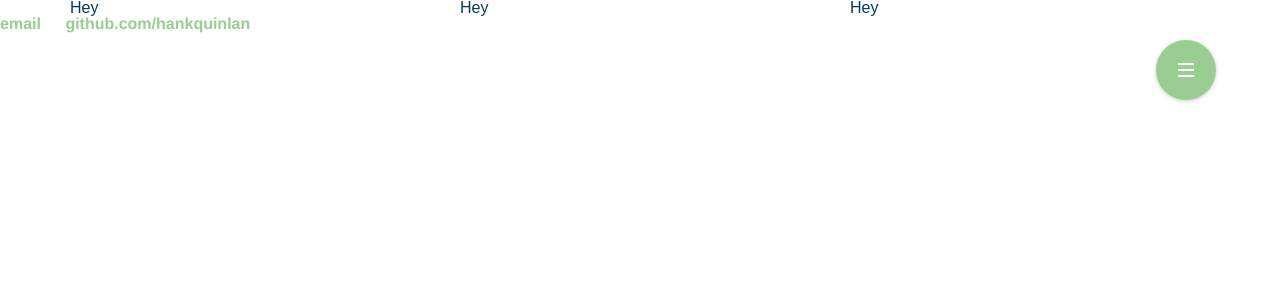
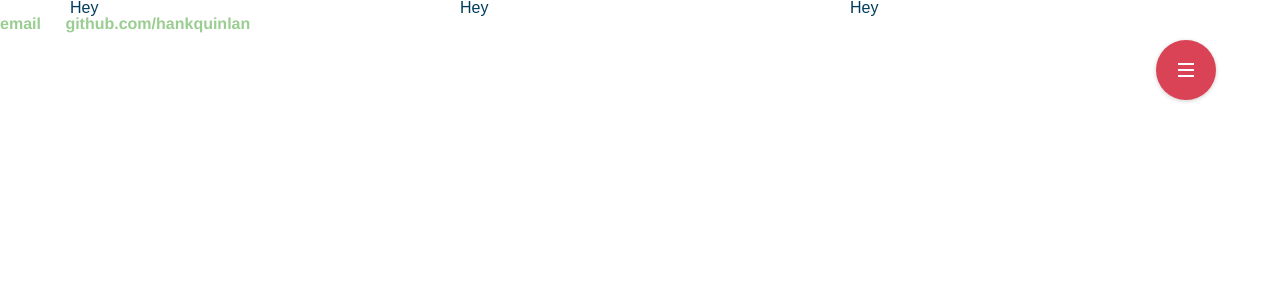
Before and after one commit to AshleyWragg/ashleywragg.github.io, a Jekyll site: the page built from index.html, in a window 1280 px wide. Shown: the top 300 px of the page. Built offline with Jekyll 4.4.1, drawn with Linux system fonts in a browser that asks for light colours.

Commit message:
Update style.css

```diff
--- a/css/style.css
+++ b/css/style.css
@@ -51,7 +51,7 @@ Stretchy Nav style - common to:
   width: 60px;
   height: 60px;
   border-radius: 30px;
-  background: #9acd91;
+  background: #da4355;
   box-shadow: 0 1px 4px rgba(0, 0, 0, 0.2);
   -webkit-transition: height 0.2s, box-shadow 0.2s;
   -moz-transition: height 0.2s, box-shadow 0.2s;
```
